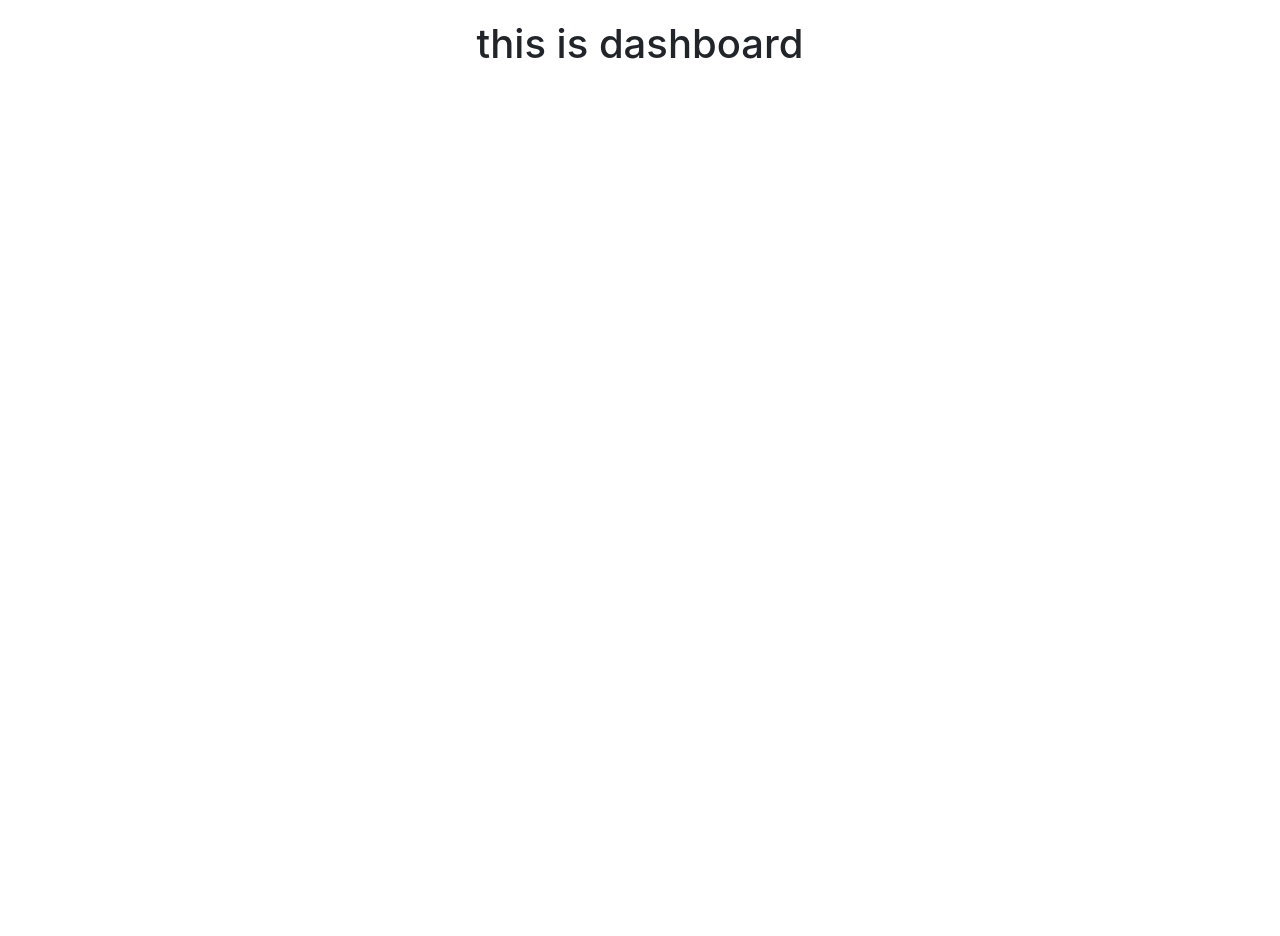
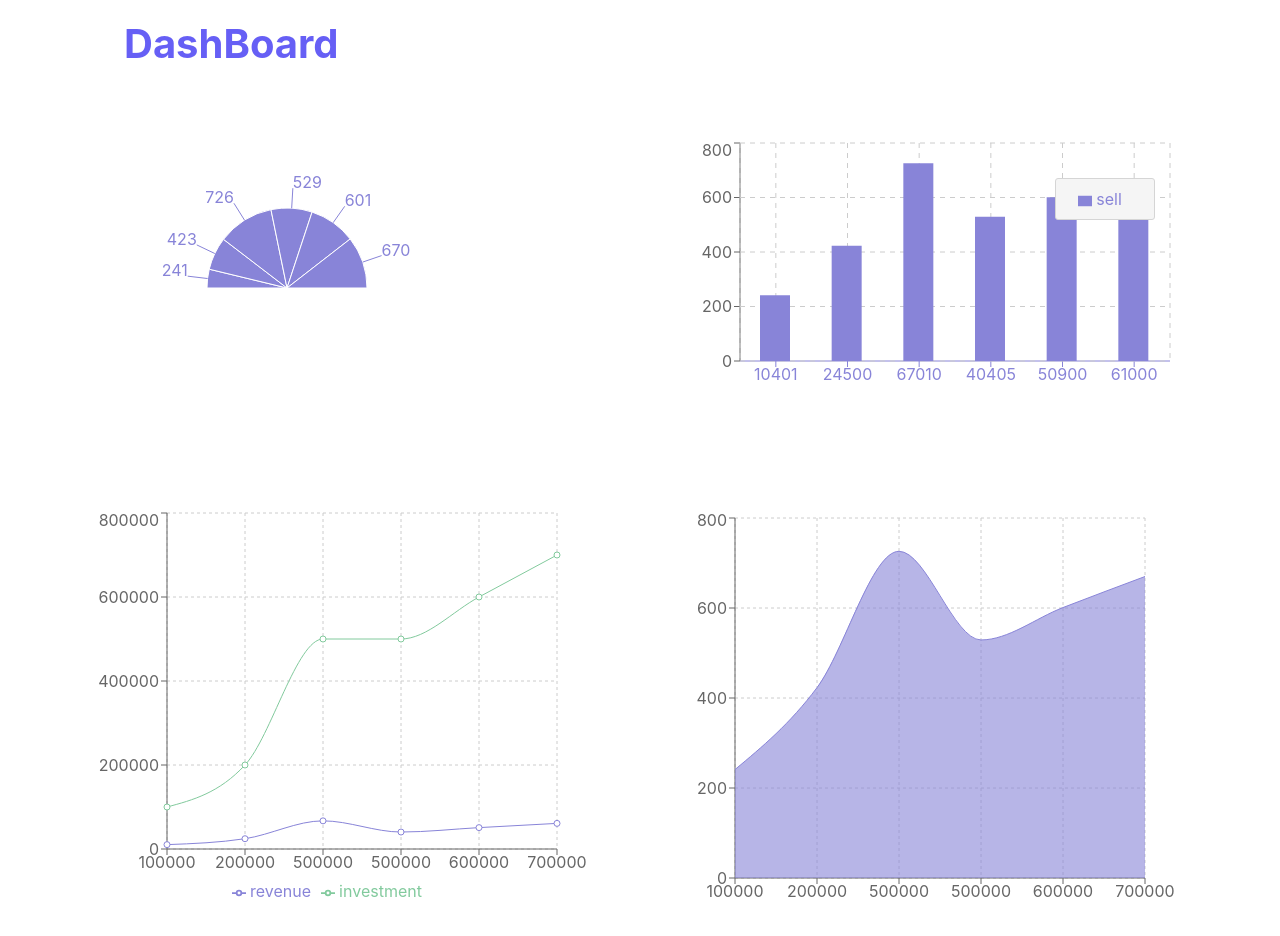
Before and after one commit to Eshratjahan17/product-analysis-website, a React (Create React App) app: page /dashboard in a window 1280 px wide. Shown: the top 936 px of the page. Before the commit the page ends 800 px from the top, so only its background shows below. Built offline with nearby package versions, Linux system fonts and the light colour scheme.

Commit message:
dashboard shown

```diff
--- a/package.json
+++ b/package.json
@@ -13,6 +13,7 @@
     "react-dom": "^18.0.0",
     "react-router-dom": "^6.3.0",
     "react-scripts": "5.0.0",
+    "recharts": "^2.1.9",
     "web-vitals": "^2.1.4"
   },
   "scripts": {
--- a/src/Components/Dashboard/DashBoard.css
+++ b/src/Components/Dashboard/DashBoard.css
@@ -0,0 +1,18 @@
+.chart-conatiner {
+  margin-top: 70px;
+  margin-left: 87px;
+  margin-right: 87px;
+  display: grid;
+  gap: 70px;
+  grid-template-columns: repeat(2, 1fr);
+}
+.dash-board-conatiner h1 {
+  font-weight: bold;
+  color: #665ff5;
+  text-align: left;
+  margin-left: 124px;
+  top: 0;
+}
+.dash-board-conatiner {
+  margin-bottom: 50px;
+}
--- a/src/Components/Dashboard/DashBoard.js
+++ b/src/Components/Dashboard/DashBoard.js
@@ -1,9 +1,137 @@
 import React from 'react';
+import { Area, AreaChart, Bar, BarChart, CartesianGrid, Legend, Line, LineChart, Pie, PieChart, Tooltip, XAxis, YAxis } from 'recharts';
+import './DashBoard.css';
 
 const DashBoard = () => {
+ const data= [
+    {
+      month: "Mar",
+      investment: 100000,
+      sell: 241,
+      revenue: 10401,
+    },
+    {
+      month: "Apr",
+      investment: 200000,
+      sell: 423,
+      revenue: 24500,
+    },
+    {
+      month: "May",
+      investment: 500000,
+      sell: 726,
+      revenue: 67010,
+    },
+    {
+      month: "Jun",
+      investment: 500000,
+      sell: 529,
+      revenue: 40405,
+    },
+    {
+      month: "Jul",
+      investment: 600000,
+      sell: 601,
+      revenue: 50900,
+    },
+    {
+      month: "Aug",
+      investment: 700000,
+      sell: 670,
+      revenue: 61000,
+    },
+  ];
   return (
-    <div>
-      <h1>this is dashboard</h1>
+    <div className="dash-board-conatiner">
+      <h1>DashBoard</h1>
+      <div className="chart-conatiner">
+        <div className="pi-chart">
+          <PieChart width={400} height={300}>
+            <Pie
+              dataKey="sell"
+              startAngle={180}
+              endAngle={0}
+              data={data}
+              cx="50%"
+              cy="50%"
+              outerRadius={80}
+              fill="#8884d8"
+              label
+            />
+          </PieChart>
+        </div>
+        <div className="bar-chart">
+          <BarChart width={500} height={300} data={data}>
+            <XAxis dataKey="revenue" stroke="#8884d8" />
+            <YAxis />
+            <Tooltip wrapperStyle={{ width: 100, backgroundColor: "#ccc" }} />
+            <Legend
+              width={100}
+              wrapperStyle={{
+                top: 40,
+                right: 20,
+                backgroundColor: "#f5f5f5",
+                border: "1px solid #d5d5d5",
+                borderRadius: 3,
+                lineHeight: "40px",
+              }}
+            />
+            <CartesianGrid stroke="#ccc" strokeDasharray="5 5" />
+            <Bar dataKey="sell" fill="#8884d8" barSize={30} />
+          </BarChart>
+        </div>
+        <div className="line-chart">
+          <LineChart
+            width={500}
+            height={400}
+            data={data}
+            margin={{
+              top: 5,
+              right: 30,
+              left: 20,
+              bottom: 5,
+            }}
+          >
+            <CartesianGrid strokeDasharray="3 3" />
+            <XAxis dataKey="investment" />
+            <YAxis />
+            <Tooltip />
+            <Legend />
+            <Line
+              type="monotone"
+              dataKey="revenue"
+              stroke="#8884d8"
+              activeDot={{ r: 8 }}
+            />
+            <Line type="monotone" dataKey="investment" stroke="#82ca9d" />
+          </LineChart>
+        </div>
+
+        <div className="area-chart">
+          <AreaChart
+            width={500}
+            height={400}
+            data={data}
+            margin={{
+              top: 10,
+              right: 30,
+              left: 0,
+              bottom: 0,
+            }}
+          >
+            <CartesianGrid strokeDasharray="3 3" />
+            <XAxis dataKey="investment" />
+            <YAxis />
+            <Tooltip />
+            <Area
+              type="monotone"
+              dataKey="sell"
+              stroke="#8884d8"
+              fill="#8884d8"
+            />
+          </AreaChart>
+        </div>
+      </div>
     </div>
   );
 };
```
Also changed, not shown: public/images/5star.svg, 1 other file (tests, documents, lock files or other folders).
